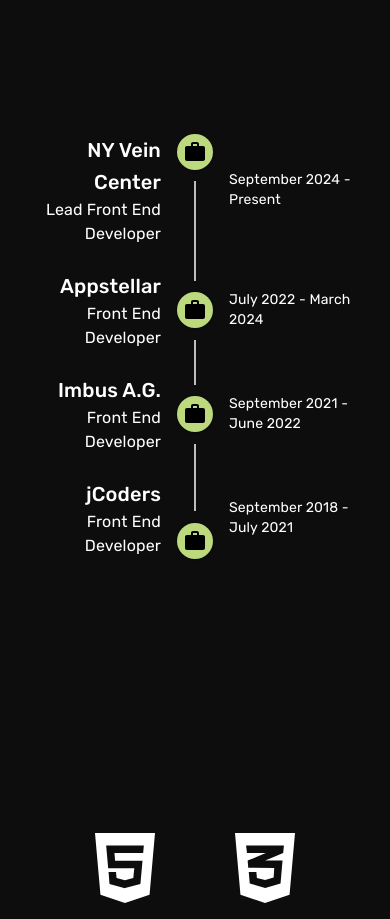
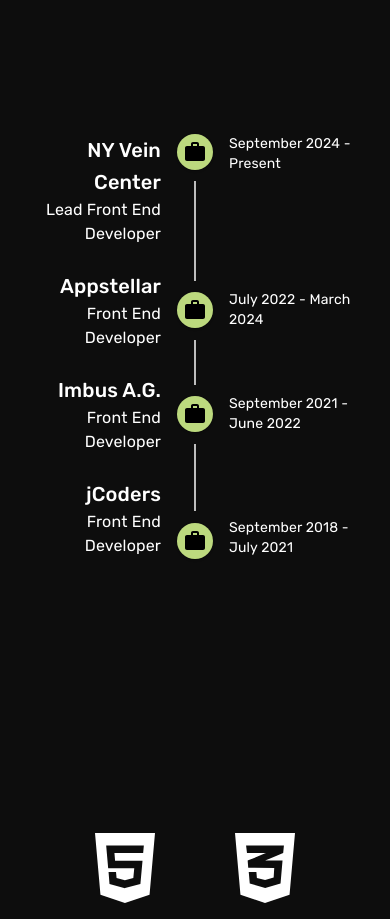
Before and after one commit to Orgenkelmendi/portfolio, a React (Create React App) app: page / in a window 390 px wide. Shown: the part 920-1839 px from the top of the page. Built offline with nearby package versions, Linux system fonts and the light colour scheme.

Commit message:
Mobile timeline updated

```diff
--- a/src/App.css
+++ b/src/App.css
@@ -496,4 +496,14 @@
   footer {
     font-size: 12px;
   }
+
+  #firstTimeline {
+    margin-top: 0;
+    padding-top: 12px;
+  }
+
+  #lastTimeline {
+    margin-bottom: 0;
+    padding-bottom: 12px;
+  }
 }
--- a/src/App.js
+++ b/src/App.js
@@ -88,6 +88,7 @@
           {/* Item 1 */}
           <TimelineItem>
             <TimelineOppositeContent
+              id='firstTimeline'
               sx={{ m: 'auto 0', fontFamily: 'Rubik, sans-serif' }}
               align="right"
               variant="body2"
@@ -165,6 +166,7 @@
           {/* Item 4 */}
           <TimelineItem>
             <TimelineOppositeContent
+              id='lastTimeline'
               sx={{ m: 'auto 0', fontFamily: 'Rubik, sans-serif' }}
               align="right"
               variant="body2"
```
